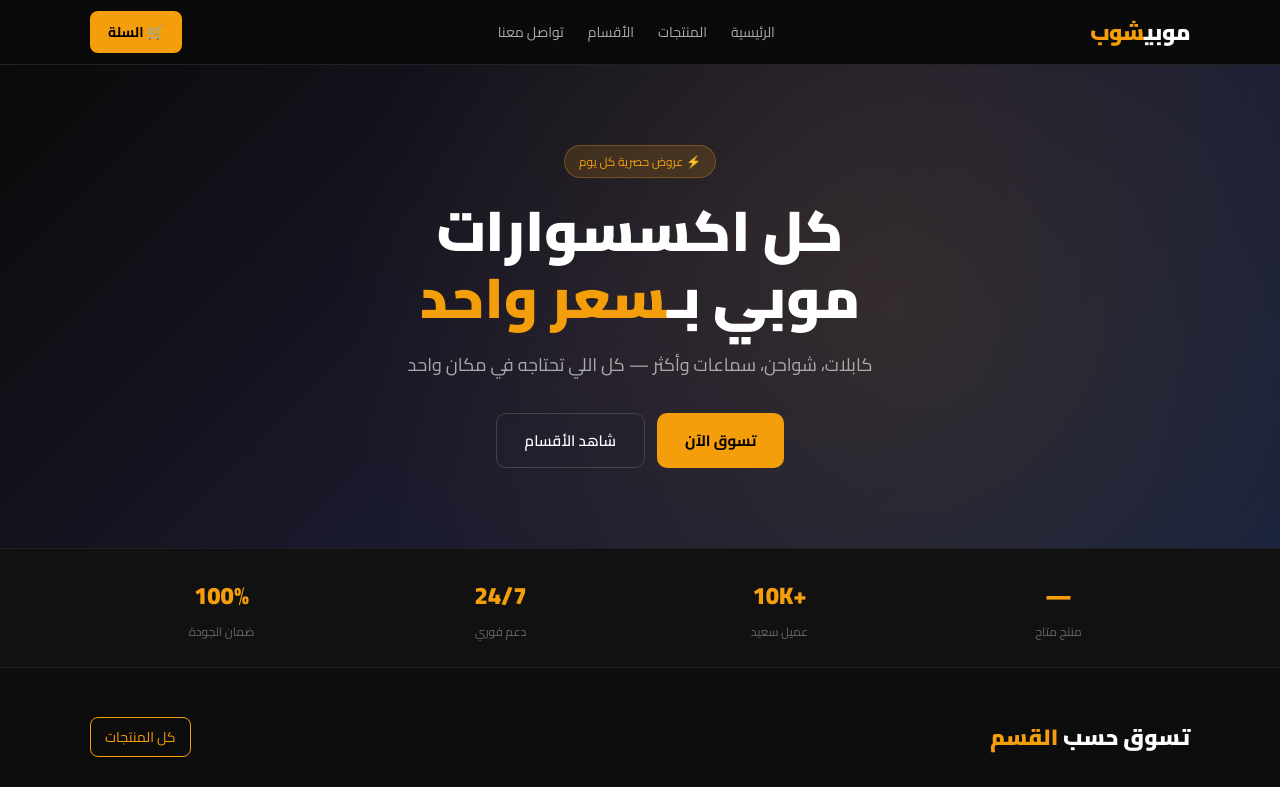
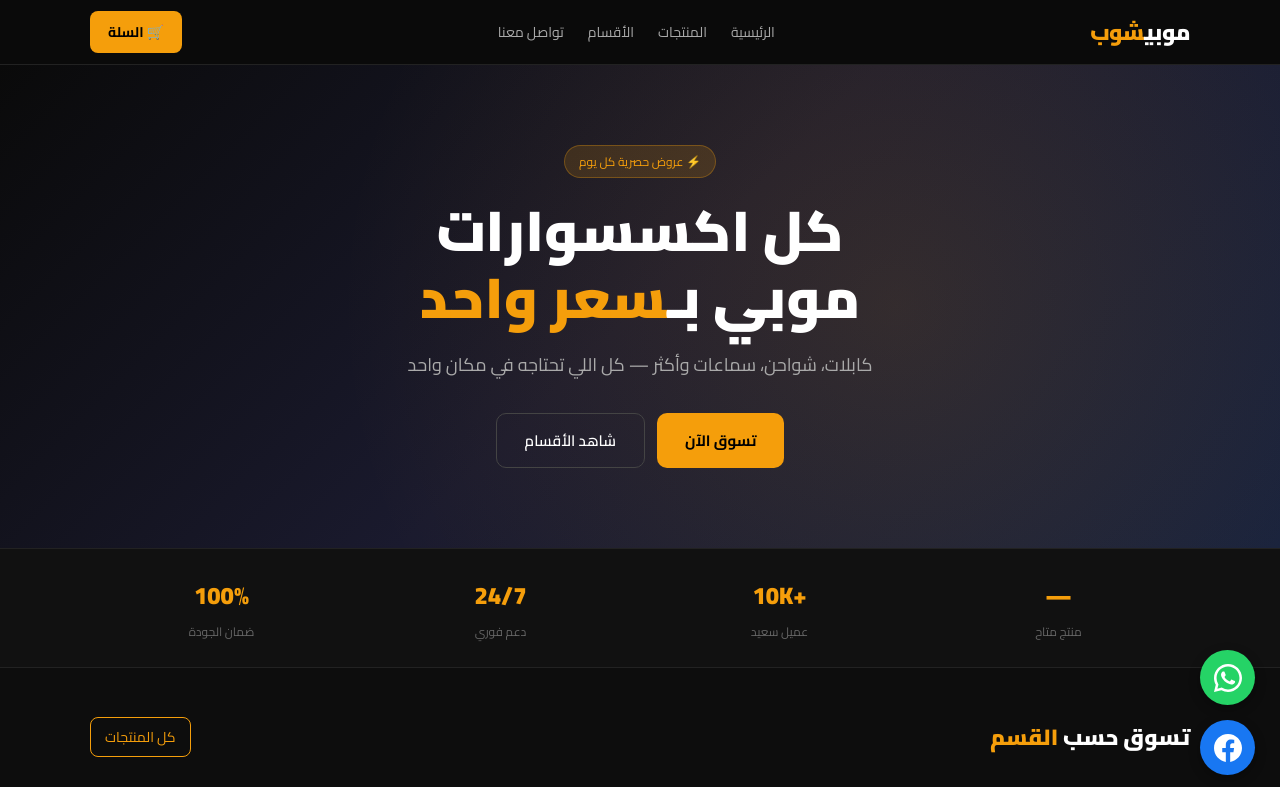
Before and after one commit to el-badrawy/mobi, a plain HTML site: page index.html in a window 1280 px wide. Shown: the top 787 px of the page. Drawn offline with nearby package versions, Linux system fonts and the light colour scheme; no server answers.

Commit message:
add icon

```diff
--- a/css/style.css
+++ b/css/style.css
@@ -841,7 +841,6 @@ display: grid;
   color: var(--color-text-primary);
   min-height: 40px;
   display: -webkit-box;
-  -webkit-line-clamp: 2;
   -webkit-box-orient: vertical;
   overflow: hidden;
 }
@@ -1006,3 +1005,58 @@ display: grid;
   color: #666;
   font-size: 13px;
 }
+
+
+
+
+
+/* تنسيق الأيقونات العائمة */
+.floating-socials {
+  position: fixed;
+  bottom: 25px;
+  right: 25px; /* للتثبيت في جهة اليمين */
+  display: flex;
+  flex-direction: column;
+  gap: 15px;
+  z-index: 9999; /* لضمان ظهورها فوق كافة العناصر */
+}
+
+.social-btn {
+  width: 55px;
+  height: 55px;
+  border-radius: 50%;
+  display: flex;
+  align-items: center;
+  justify-content: center;
+  color: white;
+  text-decoration: none;
+  box-shadow: 0 4px 12px rgba(0, 0, 0, 0.3);
+  transition: transform 0.3s ease, box-shadow 0.3s ease;
+}
+
+.social-btn:hover {
+  transform: scale(1.15);
+  box-shadow: 0 6px 16px rgba(0, 0, 0, 0.4);
+}
+
+/* لون واتساب */
+.wa-btn-float {
+  background-color: #25d366;
+}
+
+/* لون فيسبوك */
+.fb-btn-float {
+  background-color: #1877f2;
+}
+
+/* تحسين الظهور على الموبايل */
+@media (max-width: 768px) {
+  .floating-socials {
+    bottom: 20px;
+    right: 20px;
+  }
+  .social-btn {
+    width: 50px;
+    height: 50px;
+  }
+}
--- a/index.html
+++ b/index.html
@@ -48,7 +48,7 @@
       <a href="#">الرئيسية</a>
       <a href="#products">المنتجات</a>
       <a href="#categories">الأقسام</a>
-      <a href="https://wa.me/201024676572">تواصل معنا</a>
+      <a href="https://wa.me/201505271071" target="_blank">تواصل معنا</a>
     </nav>
 
     <button class="cart-btn" onclick="openCart()">
@@ -138,7 +138,20 @@
 <footer class="footer">
   <p>©٢٠٢٦ <span>موبي شوب</span> — جميع الحقوق محفوظة</p>
 </footer>
+<div class="floating-socials">
+  <a href="https://wa.me/201505271071" target="_blank" class="social-btn wa-btn-float" title="تواصل معنا عبر واتساب">
+    <svg width="28" height="28" viewBox="0 0 24 24" fill="currentColor">
+      <path d="M17.472 14.382c-.297-.149-1.758-.867-2.03-.967-.273-.099-.471-.148-.67.15-.197.297-.767.966-.94 1.164-.173.199-.347.223-.644.075-.297-.15-1.255-.463-2.39-1.475-.883-.788-1.48-1.761-1.653-2.059-.173-.297-.018-.458.13-.606.134-.133.298-.347.446-.52.149-.174.198-.298.298-.497.099-.198.05-.371-.025-.52-.075-.149-.669-1.612-.916-2.207-.242-.579-.487-.5-.669-.51-.173-.008-.371-.01-.57-.01-.198 0-.52.074-.792.372-.272.297-1.04 1.016-1.04 2.479 0 1.462 1.065 2.875 1.213 3.074.149.198 2.096 3.2 5.077 4.487.709.306 1.262.489 1.694.625.712.227 1.36.195 1.871.118.571-.085 1.758-.719 2.006-1.413.248-.694.248-1.289.173-1.413-.074-.124-.272-.198-.57-.347z"/>
+      <path d="M12 0C5.373 0 0 5.373 0 12c0 2.126.554 4.122 1.523 5.85L0 24l6.337-1.497A11.93 11.93 0 0012 24c6.627 0 12-5.373 12-12S18.627 0 12 0zm0 21.818a9.79 9.79 0 01-4.994-1.369l-.357-.213-3.758.888.939-3.648-.234-.374A9.77 9.77 0 012.182 12C2.182 6.58 6.58 2.182 12 2.182S21.818 6.58 21.818 12 17.42 21.818 12 21.818z"/>
+    </svg>
+  </a>
 
+  <a href="https://www.facebook.com/share/17V4x12Mrg/" target="_blank" class="social-btn fb-btn-float" title="تابعنا على فيسبوك">
+    <svg width="28" height="28" viewBox="0 0 24 24" fill="currentColor">
+      <path d="M24 12.073c0-6.627-5.373-12-12-12s-12 5.373-12 12c0 5.99 4.388 10.954 10.125 11.854v-8.385H7.078v-3.469h3.047V9.43c0-3.007 1.791-4.667 4.53-4.667 1.312 0 2.686.235 2.686.235v2.953H15.83c-1.491 0-1.956.925-1.956 1.874v2.25h3.328l-.532 3.469h-2.796v8.385C19.612 23.027 24 18.062 24 12.073z"/>
+    </svg>
+  </a>
+</div>
 <script src="https://cdn.jsdelivr.net/npm/@supabase/supabase-js@2"></script>
 <script src="js/app.js"></script>
 </body>
```
